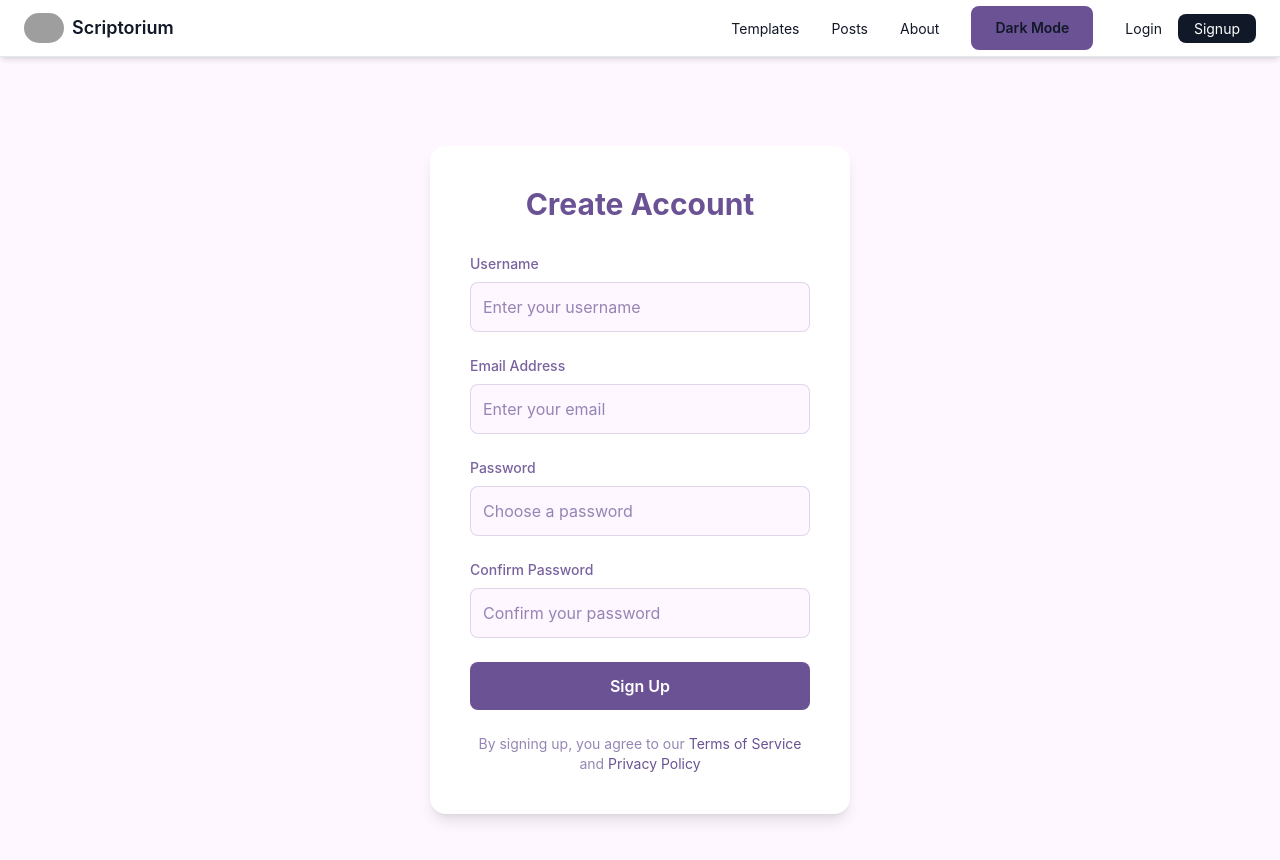
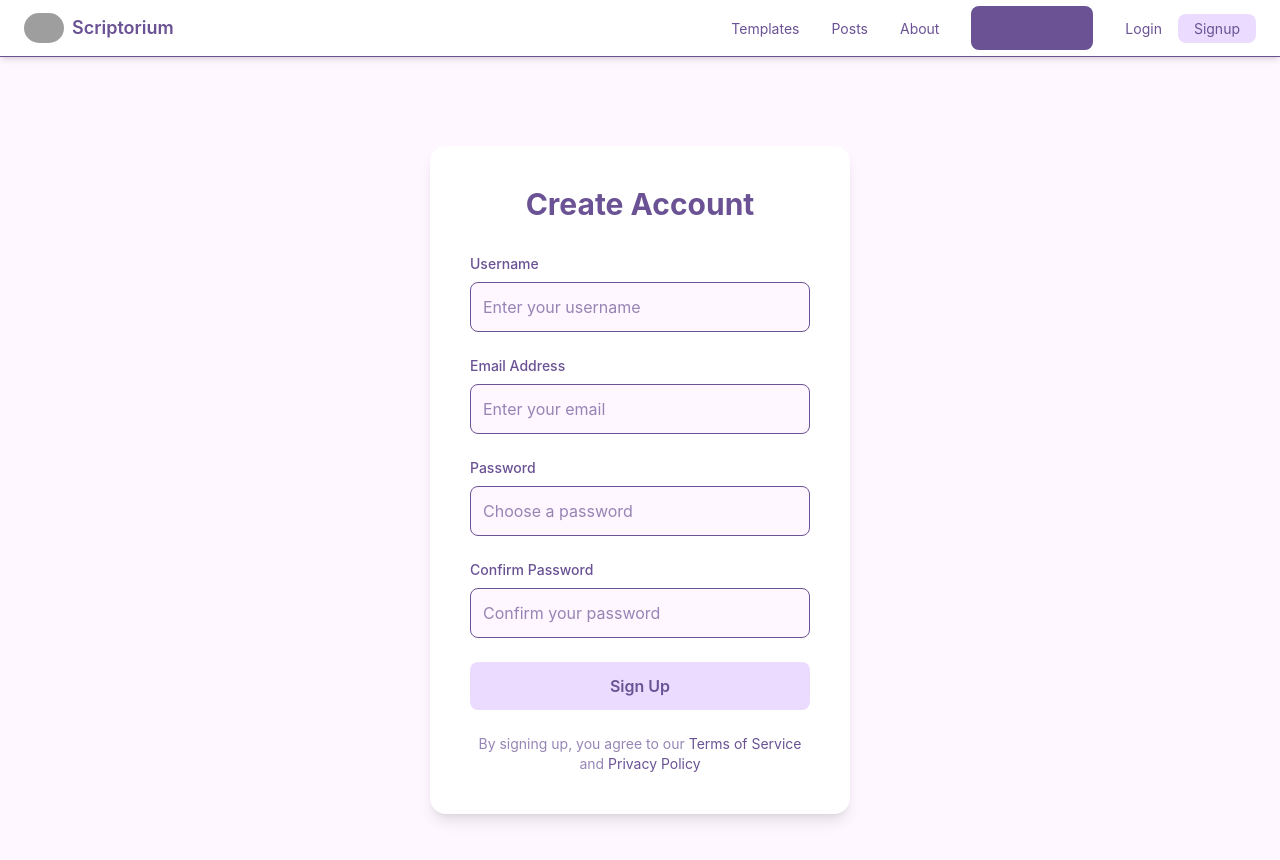
Before and after one commit to 1172097/Scriptorium, a Next.js app in the folder PP2/scriptorium/: page /signup in a window 1280 px wide. Shown: the top 860 px of the page. Built offline with nearby package versions, Linux system fonts and the light colour scheme; grey boxes are pictures that could not be loaded.

Commit message:
improved light and dark theme toggle

```diff
--- a/PP2/scriptorium/components/NavBar.tsx
+++ b/PP2/scriptorium/components/NavBar.tsx
@@ -9,9 +9,7 @@ const Navbar: React.FC = () => {
   const [menuOpen, setMenuOpen] = useState(false);
   const [darkMode, setDarkMode] = useState(false);
   const [isLoggedIn, setIsLoggedIn] = useState(false);
-  const [profile, setProfile] = useState<{ username: string; profile_picture: string } | null>(
-    null
-  );
+  const [profile, setProfile] = useState<{ username: string; profile_picture: string } | null>(null);
   const router = useRouter();
 
   const toggleDarkMode = () => {
@@ -29,7 +27,6 @@ const Navbar: React.FC = () => {
   };
 
   useEffect(() => {
-    // Set theme based on saved preference
     const savedTheme = localStorage.getItem("theme");
     if (savedTheme === "dark") {
       setDarkMode(true);
@@ -41,10 +38,8 @@ const Navbar: React.FC = () => {
   }, []);
 
   useEffect(() => {
-    // Update login state on component mount
     setIsLoggedIn(isAuthenticated());
 
-    // Fetch user profile if logged in
     if (isAuthenticated()) {
       api.get(`/auth/profile`)
         .then((response) => {
@@ -59,30 +54,27 @@ const Navbar: React.FC = () => {
         });
     }
 
-    // Listen for login success event
     const handleLoginSuccess = () => {
       setIsLoggedIn(isAuthenticated());
       router.reload();
     };
 
     window.addEventListener("userLoggedIn", handleLoginSuccess);
-
-    return () => {
-      window.removeEventListener("userLoggedIn", handleLoginSuccess);
-    };
+    return () => window.removeEventListener("userLoggedIn", handleLoginSuccess);
   }, []);
 
   const handleSignOut = () => {
-    removeToken(); // Clear the token
-    setIsLoggedIn(false); // Update state
-    closeMenu(); // Close the menu
-    router.push("/login"); // Redirect to login page
+    removeToken();
+    setIsLoggedIn(false);
+    closeMenu();
+    router.push("/login");
   };
+
   const closeMenu = () => setMenuOpen(false);
 
   return (
     <>
-      <nav className="fixed top-0 left-0 right-0 z-50 bg-white shadow-md dark:bg-gray-900 backdrop-blur-sm border-b border-gray-200 dark:border-gray-800">
+      <nav className="fixed top-0 left-0 right-0 z-50 bg-[var(--card-background)] shadow-md backdrop-blur-sm border-b border-[var(--border)]">
         <div className="max-w-7xl mx-auto px-4 sm:px-6">
           <div className="h-14 flex items-center justify-between">
             {/* Logo */}
@@ -96,7 +88,7 @@ const Navbar: React.FC = () => {
                     height={40}
                     className="rounded-full"
                   />
-                  <span className="ml-2 text-lg font-semibold text-gray-900 dark:text-white">
+                  <span className="ml-2 text-lg font-semibold text-[var(--text-primary)]">
                     Scriptorium
                   </span>
                 </div>
@@ -106,24 +98,24 @@ const Navbar: React.FC = () => {
             {/* Desktop Navigation Links */}
             <div className="hidden md:flex items-center space-x-8">
               <Link href="/t">
-                <span className="text-sm text-gray-900 hover:text-gray-700 dark:text-gray-100 dark:hover:text-gray-300">
+                <span className="text-sm text-[var(--text-primary)] hover:opacity-80">
                   Templates
                 </span>
               </Link>
               <Link href="/p">
-                <span className="text-sm text-gray-900 hover:text-gray-700 dark:text-gray-100 dark:hover:text-gray-300">
+                <span className="text-sm text-[var(--text-primary)] hover:opacity-80">
                   Posts
                 </span>
               </Link>
               <Link href="/about">
-                <span className="text-sm text-gray-900 hover:text-gray-700 dark:text-gray-100 dark:hover:text-gray-300">
+                <span className="text-sm text-[var(--text-primary)] hover:opacity-80">
                   About
                 </span>
               </Link>
 
               <button
                 onClick={toggleDarkMode}
-                className="text-sm text-gray-900 hover:text-gray-700 dark:text-gray-100 dark:hover:text-gray-300"
+                className="text-sm text-[var(--text-primary)] hover:opacity-80"
               >
                 {darkMode ? "Light Mode" : "Dark Mode"}
               </button>
@@ -140,14 +132,15 @@ const Navbar: React.FC = () => {
                         height={30}
                         className="rounded-full"
                       />
-                      <span className="ml-2 text-sm text-gray-900 hover:text-gray-700 dark:text-gray-100 dark:hover:text-gray-300">
+                      <span className="ml-2 text-sm text-[var(--text-primary)] hover:opacity-80">
                         {profile.username}
                       </span>
                     </div>
                   </Link>
                   <button
                     onClick={handleSignOut}
-                    className="cursor-pointer text-sm bg-gray-900 hover:bg-gray-800 dark:bg-white dark:hover:bg-gray-100 text-white dark:text-gray-900 px-4 py-1.5 rounded-lg transition-colors"
+                    className="cursor-pointer text-sm bg-[var(--highlight)] text-[var(--highlight-text)]
+                             px-4 py-1.5 rounded-lg hover:opacity-90 transition-opacity"
                   >
                     Sign Out
                   </button>
@@ -155,12 +148,13 @@ const Navbar: React.FC = () => {
               ) : (
                 <div className="space-x-4">
                   <Link href="/login">
-                    <span className="cursor-pointer text-sm text-gray-900 hover:text-gray-700 dark:text-gray-100 dark:hover:text-gray-300">
+                    <span className="cursor-pointer text-sm text-[var(--text-primary)] hover:opacity-80">
                       Login
                     </span>
                   </Link>
                   <Link href="/signup">
-                    <span className="cursor-pointer text-sm bg-gray-900 hover:bg-gray-800 dark:bg-white dark:hover:bg-gray-100 text-white dark:text-gray-900 px-4 py-1.5 rounded-lg transition-colors">
+                    <span className="cursor-pointer text-sm bg-[var(--highlight)] text-[var(--highlight-text)]
+                                   px-4 py-1.5 rounded-lg hover:opacity-90 transition-opacity">
                       Signup
                     </span>
                   </Link>
@@ -171,7 +165,7 @@ const Navbar: React.FC = () => {
             {/* Mobile Menu Button */}
             <button
               onClick={() => setMenuOpen(!menuOpen)}
-              className="md:hidden text-gray-900 hover:text-gray-700 dark:text-gray-100 dark:hover:text-gray-300"
+              className="md:hidden text-[var(--text-primary)] hover:opacity-80"
               aria-label="Toggle Menu"
             >
               ☰
@@ -181,32 +175,33 @@ const Navbar: React.FC = () => {
 
         {/* Mobile Menu */}
         {menuOpen && (
-          <div className="fixed top-14 left-0 w-full bg-white dark:bg-gray-900 shadow-md backdrop-blur-sm p-4 shadow-lg md:hidden border-b border-gray-200 dark:border-gray-800">
+          <div className="fixed top-14 left-0 w-full bg-[var(--card-background)] shadow-md backdrop-blur-sm p-4
+                         shadow-lg md:hidden border-b border-[var(--border)]">
             <Link href="/t" onClick={closeMenu}>
-              <div className="block mb-2 text-gray-900 hover:text-gray-700 dark:text-gray-100 dark:hover:text-gray-300">
+              <div className="block mb-2 text-[var(--text-primary)] hover:opacity-80">
                 Templates
               </div>
             </Link>
             <Link href="/p" onClick={closeMenu}>
-              <div className="block mb-2 text-gray-900 hover:text-gray-700 dark:text-gray-100 dark:hover:text-gray-300">
+              <div className="block mb-2 text-[var(--text-primary)] hover:opacity-80">
                 Posts
               </div>
             </Link>
             <Link href="/about" onClick={closeMenu}>
-              <div className="block mb-2 text-gray-900 hover:text-gray-700 dark:text-gray-100 dark:hover:text-gray-300">
+              <div className="block mb-2 text-[var(--text-primary)] hover:opacity-80">
                 About
               </div>
             </Link>
             {isLoggedIn && profile ? (
               <>
                 <Link href="/profile" onClick={closeMenu}>
-                  <div className="block mt-4 text-gray-900 hover:text-gray-700 dark:text-gray-100 dark:hover:text-gray-300">
+                  <div className="block mt-4 text-[var(--text-primary)] hover:opacity-80">
                     {profile.username}
                   </div>
                 </Link>
                 <button
                   onClick={handleSignOut}
-                  className="block mt-2 text-sm text-gray-900 hover:text-gray-700 dark:text-gray-100 dark:hover:text-gray-300"
+                  className="block mt-2 text-sm text-[var(--text-primary)] hover:opacity-80"
                 >
                   Sign Out
                 </button>
@@ -214,12 +209,12 @@ const Navbar: React.FC = () => {
             ) : (
               <>
                 <Link href="/login" onClick={closeMenu}>
-                  <div className="block mt-4 text-gray-900 hover:text-gray-700 dark:text-gray-100 dark:hover:text-gray-300">
+                  <div className="block mt-4 text-[var(--text-primary)] hover:opacity-80">
                     Login
                   </div>
                 </Link>
                 <Link href="/signup" onClick={closeMenu}>
-                  <div className="block mt-2 text-gray-900 hover:text-gray-700 dark:text-gray-100 dark:hover:text-gray-300">
+                  <div className="block mt-2 text-[var(--text-primary)] hover:opacity-80">
                     Signup
                   </div>
                 </Link>
@@ -227,7 +222,7 @@ const Navbar: React.FC = () => {
             )}
             <button
               onClick={toggleDarkMode}
-              className="block mt-4 text-sm text-gray-900 hover:text-gray-700 dark:text-gray-100 dark:hover:text-gray-300"
+              className="block mt-4 text-sm text-[var(--text-primary)] hover:opacity-80"
             >
               {darkMode ? "Light Mode" : "Dark Mode"}
             </button>
--- a/PP2/scriptorium/pages/signup.tsx
+++ b/PP2/scriptorium/pages/signup.tsx
@@ -33,7 +33,7 @@ export default function SignUp() {
     }
 
     try {
-      const response = await fetch('http://localhost:3000/api/auth/register', {
+      const response = await fetch('/api/auth/register', {
         method: 'POST',
         headers: {
           'Content-Type': 'application/json',
@@ -62,9 +62,9 @@ export default function SignUp() {
   };
 
   return (
-    <div className="min-h-screen flex items-center justify-center bg-[#FEF7FF] dark:bg-[#3F384C] p-4">
-      <div className="w-full max-w-[420px] bg-white dark:bg-[#2D2640] rounded-2xl p-10 shadow-lg">
-        <h1 className="text-[#6A5294] dark:text-[#D4BBFF] text-3xl font-bold text-center mb-8">
+    <div className="min-h-screen flex items-center justify-center bg-[var(--background)] p-4">
+      <div className="w-full max-w-[420px] bg-[var(--card-background)] rounded-2xl p-10 shadow-lg">
+        <h1 className="text-[var(--text-primary)] text-3xl font-bold text-center mb-8">
           Create Account
         </h1>
 
@@ -72,7 +72,7 @@ export default function SignUp() {
           <div>
             <label
               htmlFor="username"
-              className="block text-[#6A5294E6] dark:text-[#D4BBFFE6] text-sm font-medium mb-2"
+              className="block text-[var(--text-primary)] text-sm font-medium mb-2"
             >
               Username
             </label>
@@ -82,11 +82,9 @@ export default function SignUp() {
               name="username"
               value={formData.username}
               onChange={handleChange}
-              className="w-full p-3 bg-[#FEF7FF] dark:bg-[#3F384C] border border-[#6A529433]
-                       dark:border-[#D4BBFF33] rounded-lg focus:outline-none
-                       focus:bg-[#EBDCFF] dark:focus:bg-[#513A7A]
-                       text-[#6A5294] dark:text-[#D4BBFF]
-                       placeholder-[#6A5294B3] dark:placeholder-[#D4BBFFB3]"
+              className="w-full p-3 bg-[var(--input-background)] border border-[var(--border)]
+                       rounded-lg focus:outline-none focus:border-[var(--highlight)]
+                       text-[var(--text-primary)] placeholder-[var(--text-secondary)]"
               placeholder="Enter your username"
             />
           </div>
@@ -94,7 +92,7 @@ export default function SignUp() {
           <div>
             <label
               htmlFor="email"
-              className="block text-[#6A5294E6] dark:text-[#D4BBFFE6] text-sm font-medium mb-2"
+              className="block text-[var(--text-primary)] text-sm font-medium mb-2"
             >
               Email Address
             </label>
@@ -104,11 +102,9 @@ export default function SignUp() {
               name="email"
               value={formData.email}
               onChange={handleChange}
-              className="w-full p-3 bg-[#FEF7FF] dark:bg-[#3F384C] border border-[#6A529433]
-                       dark:border-[#D4BBFF33] rounded-lg focus:outline-none
-                       focus:bg-[#EBDCFF] dark:focus:bg-[#513A7A]
-                       text-[#6A5294] dark:text-[#D4BBFF]
-                       placeholder-[#6A5294B3] dark:placeholder-[#D4BBFFB3]"
+              className="w-full p-3 bg-[var(--input-background)] border border-[var(--border)]
+                       rounded-lg focus:outline-none focus:border-[var(--highlight)]
+                       text-[var(--text-primary)] placeholder-[var(--text-secondary)]"
               placeholder="Enter your email"
             />
           </div>
@@ -116,7 +112,7 @@ export default function SignUp() {
           <div>
             <label
               htmlFor="password"
-              className="block text-[#6A5294E6] dark:text-[#D4BBFFE6] text-sm font-medium mb-2"
+              className="block text-[var(--text-primary)] text-sm font-medium mb-2"
             >
               Password
             </label>
@@ -126,11 +122,9 @@ export default function SignUp() {
               name="password"
               value={formData.password}
               onChange={handleChange}
-              className="w-full p-3 bg-[#FEF7FF] dark:bg-[#3F384C] border border-[#6A529433]
-                       dark:border-[#D4BBFF33] rounded-lg focus:outline-none
-                       focus:bg-[#EBDCFF] dark:focus:bg-[#513A7A]
-                       text-[#6A5294] dark:text-[#D4BBFF]
-                       placeholder-[#6A5294B3] dark:placeholder-[#D4BBFFB3]"
+              className="w-full p-3 bg-[var(--input-background)] border border-[var(--border)]
+                       rounded-lg focus:outline-none focus:border-[var(--highlight)]
+                       text-[var(--text-primary)] placeholder-[var(--text-secondary)]"
               placeholder="Choose a password"
             />
           </div>
@@ -138,7 +132,7 @@ export default function SignUp() {
           <div>
             <label
               htmlFor="confirmPassword"
-              className="block text-[#6A5294E6] dark:text-[#D4BBFFE6] text-sm font-medium mb-2"
+              className="block text-[var(--text-primary)] text-sm font-medium mb-2"
             >
               Confirm Password
             </label>
@@ -148,32 +142,29 @@ export default function SignUp() {
               name="confirmPassword"
               value={formData.confirmPassword}
               onChange={handleChange}
-              className="w-full p-3 bg-[#FEF7FF] dark:bg-[#3F384C] border border-[#6A529433]
-                       dark:border-[#D4BBFF33] rounded-lg focus:outline-none
-                       focus:bg-[#EBDCFF] dark:focus:bg-[#513A7A]
-                       text-[#6A5294] dark:text-[#D4BBFF]
-                       placeholder-[#6A5294B3] dark:placeholder-[#D4BBFFB3]"
+              className="w-full p-3 bg-[var(--input-background)] border border-[var(--border)]
+                       rounded-lg focus:outline-none focus:border-[var(--highlight)]
+                       text-[var(--text-primary)] placeholder-[var(--text-secondary)]"
               placeholder="Confirm your password"
             />
           </div>
 
           <button
             type="submit"
-            className="w-full bg-[#6A5294] dark:bg-[#D4BBFF] text-white dark:text-[#3F384C]
-                     py-3 rounded-lg font-semibold hover:bg-[#563E80]
-                     dark:hover:bg-[#EBDCFF] transition-colors"
+            className="w-full bg-[var(--highlight)] text-[var(--highlight-text)]
+                     py-3 rounded-lg font-semibold hover:opacity-90 transition-opacity"
           >
             Sign Up
           </button>
         </form>
 
-        <p className="mt-6 text-center text-sm text-[#6A5294B3] dark:text-[#D4BBFFB3]">
+        <p className="mt-6 text-center text-sm text-[var(--text-secondary)]">
           By signing up, you agree to our{' '}
-          <a href="#" className="text-[#6A5294] dark:text-[#D4BBFF] hover:underline">
+          <a href="#" className="text-[var(--text-primary)] hover:underline">
             Terms of Service
           </a>{' '}
           and{' '}
-          <a href="#" className="text-[#6A5294] dark:text-[#D4BBFF] hover:underline">
+          <a href="#" className="text-[var(--text-primary)] hover:underline">
             Privacy Policy
           </a>
         </p>
```
Also changed, not shown: PP2/scriptorium/context/ThemeContext.tsx (added, +47 -0 lines), PP2/scriptorium/pages/login.tsx (+16 -25 lines).
